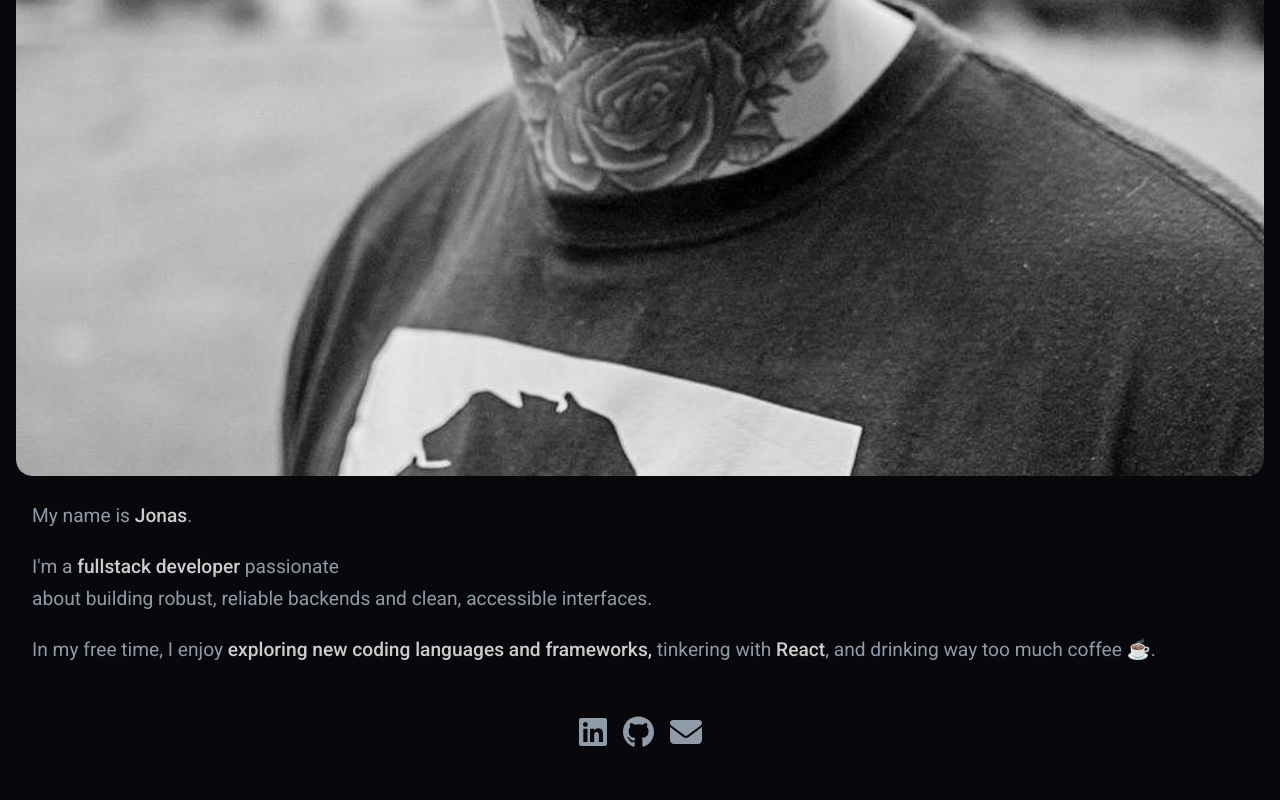
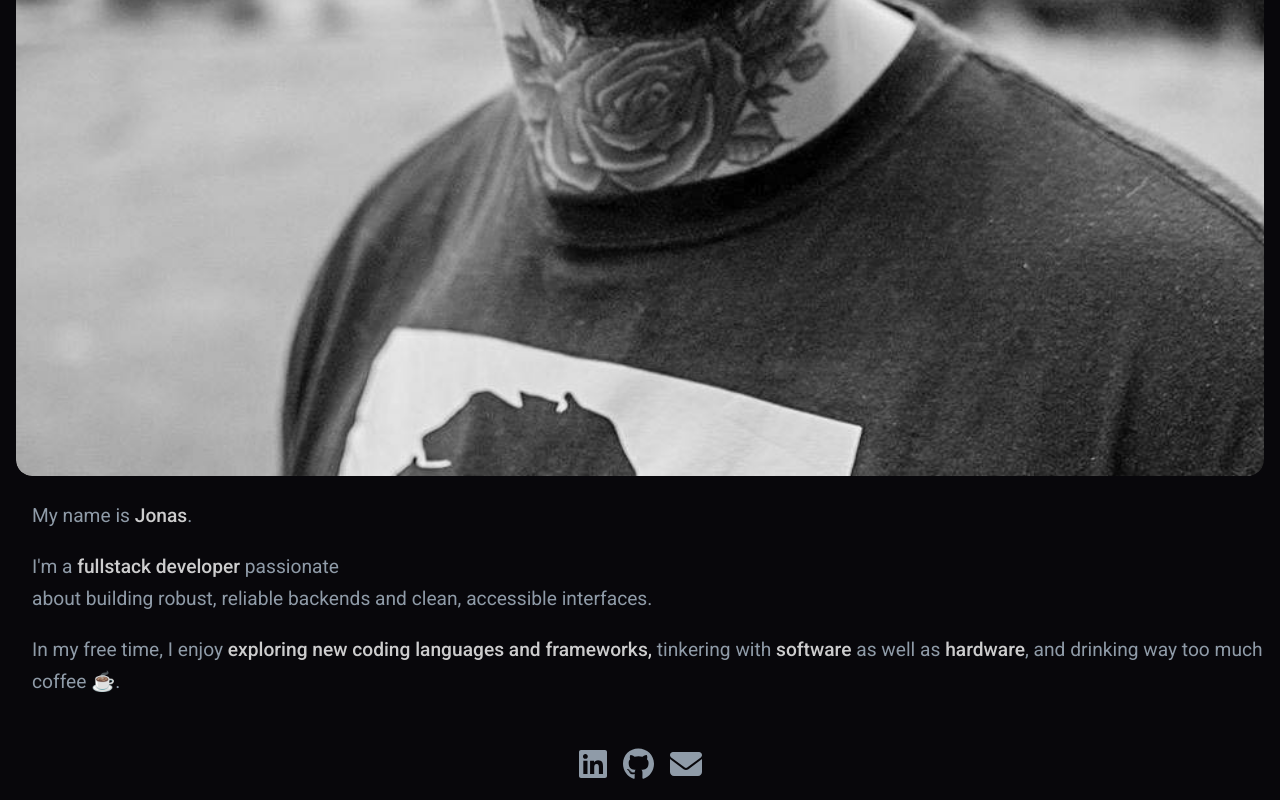
Before and after one commit to adhSwede/portfolio, a React (Vite) app: page /about in a window 1280 px wide. Shown: the part 957-1757 px from the top of the page. Before the commit the page ends 1725 px from the top, so only its background shows below. Built offline with nearby package versions, Linux system fonts and the light colour scheme; a web font is replaced by a local one.

Commit message:
updated about me section.

```diff
--- a/src/components/AboutCopy/AboutCopy.tsx
+++ b/src/components/AboutCopy/AboutCopy.tsx
@@ -15,8 +15,8 @@ const AboutCopy = () => (
     <p>
       In my free time, I enjoy{" "}
       <strong>exploring new coding languages and frameworks, </strong>
-      tinkering with <strong>React</strong>, and drinking way too much coffee
-      ☕.
+      tinkering with <strong>software</strong> as well as{" "}
+      <strong>hardware</strong>, and drinking way too much coffee ☕.
     </p>
   </div>
 );
```
